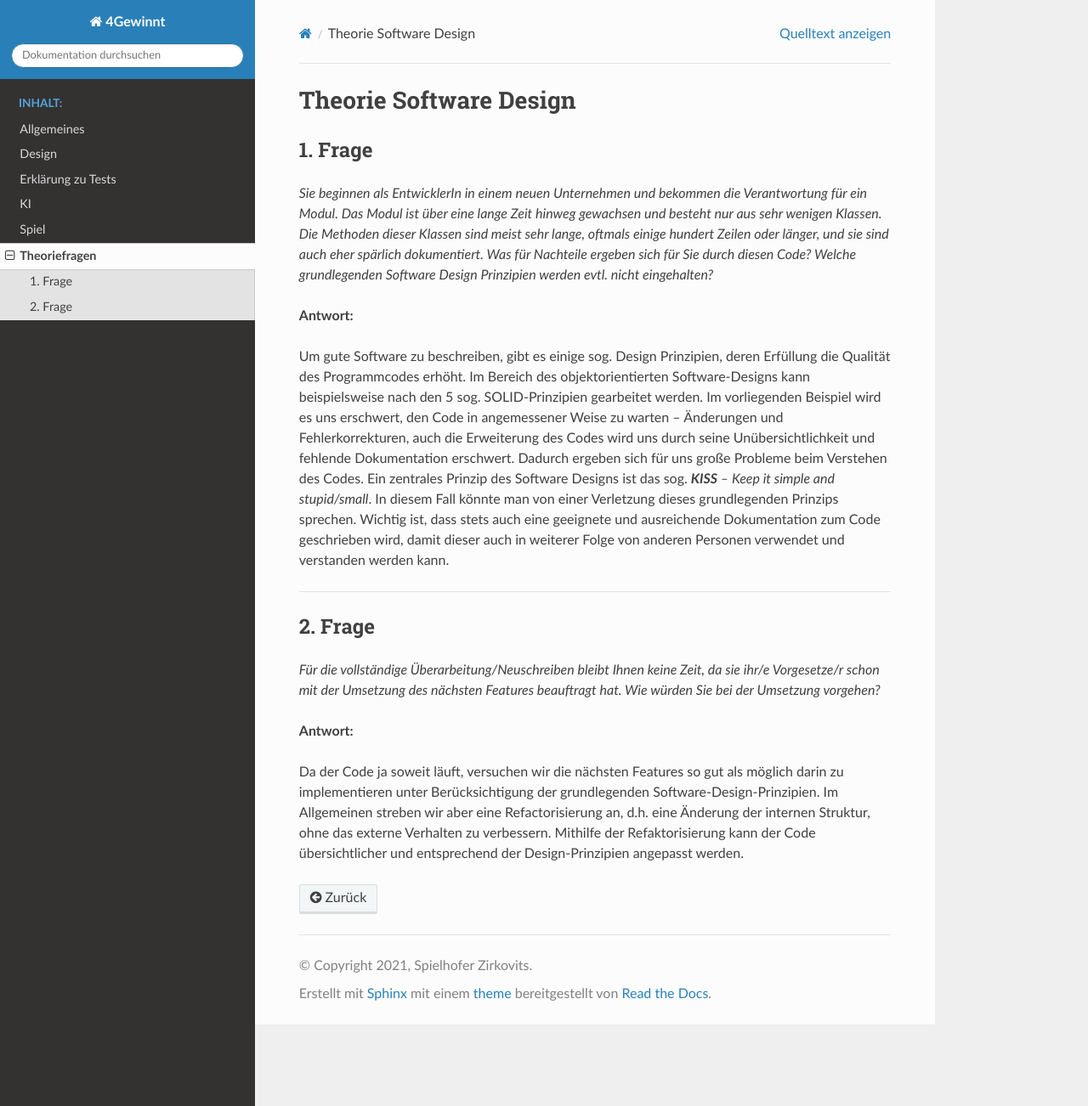
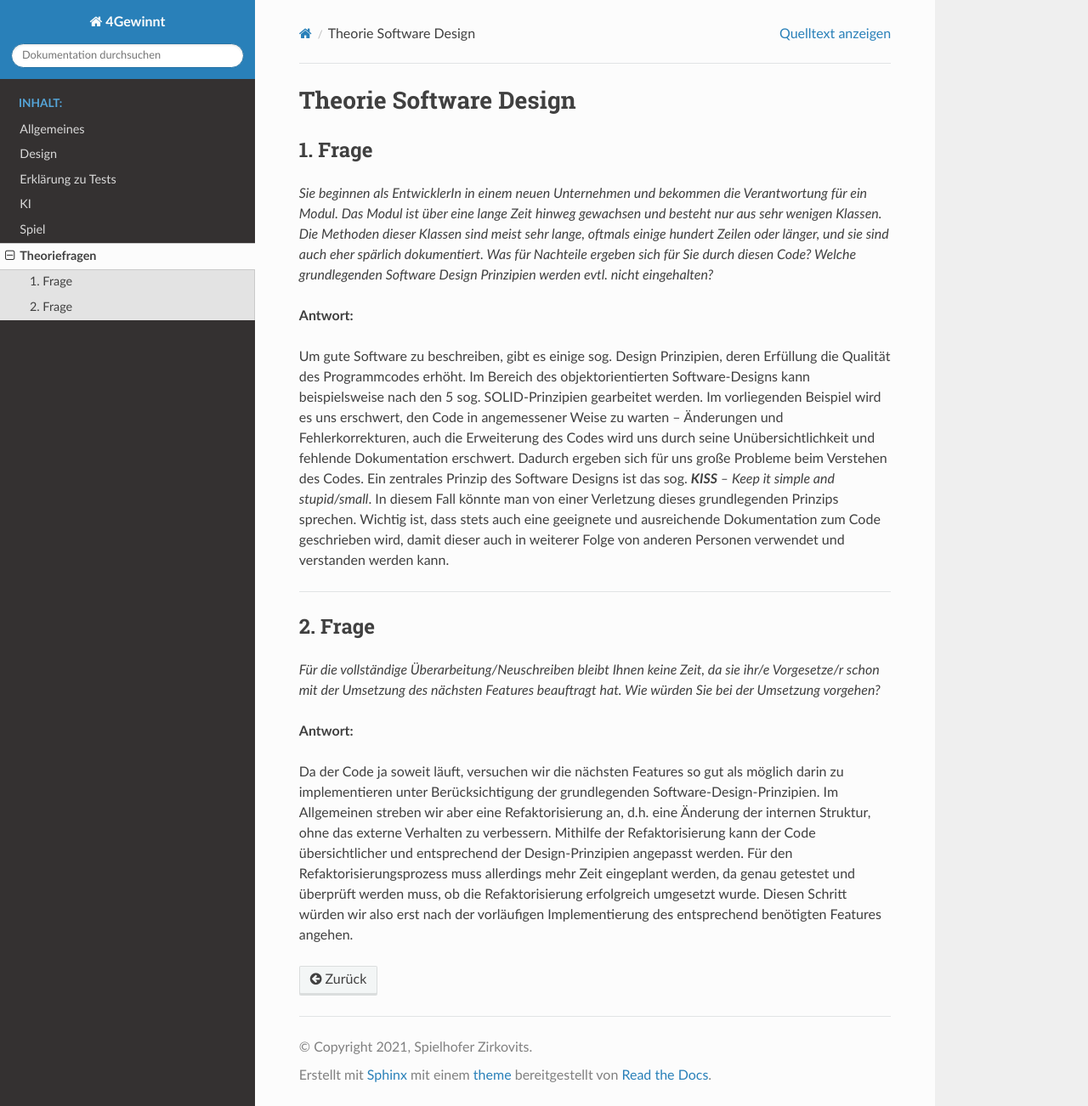
Before and after one commit to GabrielZirk/4gewinnt, a Sphinx documentation site: the page built from docs/source/theoriefragen.md, in a window 1280 px wide and 1302 px high. Shown: the whole window at 85% size. Built offline with Sphinx 7.4.7 and the Read the Docs theme 2.0.0, drawn with Linux system fonts in a browser that asks for light colours; pages that are not in the unit, such as notebooks, are missing from menus.

Commit message:
ergaenzungen

```diff
--- a/docs/source/theoriefragen.md
+++ b/docs/source/theoriefragen.md
@@ -17,4 +17,4 @@ Wichtig ist, dass stets auch eine geeignete und ausreichende Dokumentation zum C
 
 **Antwort:**
 
-Da der Code ja soweit läuft, versuchen wir die nächsten Features so gut als möglich darin zu implementieren unter Berücksichtigung der grundlegenden Software-Design-Prinzipien. Im Allgemeinen streben wir aber eine Refactorisierung an, d.h. eine Änderung der internen Struktur, ohne das externe Verhalten zu verbessern. Mithilfe der Refaktorisierung kann der Code übersichtlicher und entsprechend der Design-Prinzipien angepasst werden.
+Da der Code ja soweit läuft, versuchen wir die nächsten Features so gut als möglich darin zu implementieren unter Berücksichtigung der grundlegenden Software-Design-Prinzipien. Im Allgemeinen streben wir aber eine Refaktorisierung an, d.h. eine Änderung der internen Struktur, ohne das externe Verhalten zu verbessern. Mithilfe der Refaktorisierung kann der Code übersichtlicher und entsprechend der Design-Prinzipien angepasst werden. Für den Refaktorisierungsprozess muss allerdings mehr Zeit eingeplant werden, da genau getestet und überprüft werden muss, ob die Refaktorisierung erfolgreich umgesetzt wurde. Diesen Schritt würden wir also erst nach der vorläufigen Implementierung des entsprechend benötigten Features angehen.
```
Also changed, not shown: README.md (+9 -1 lines).
